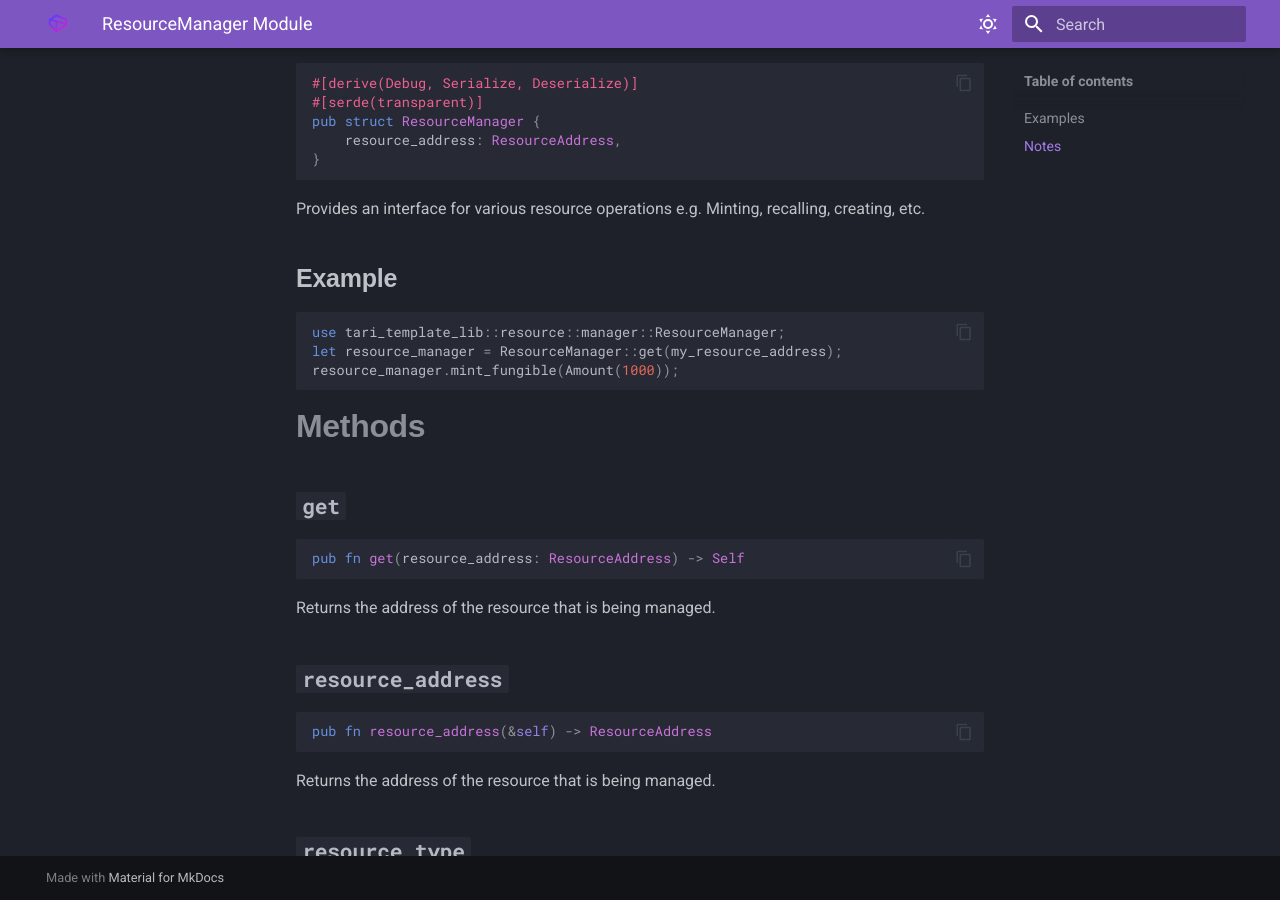
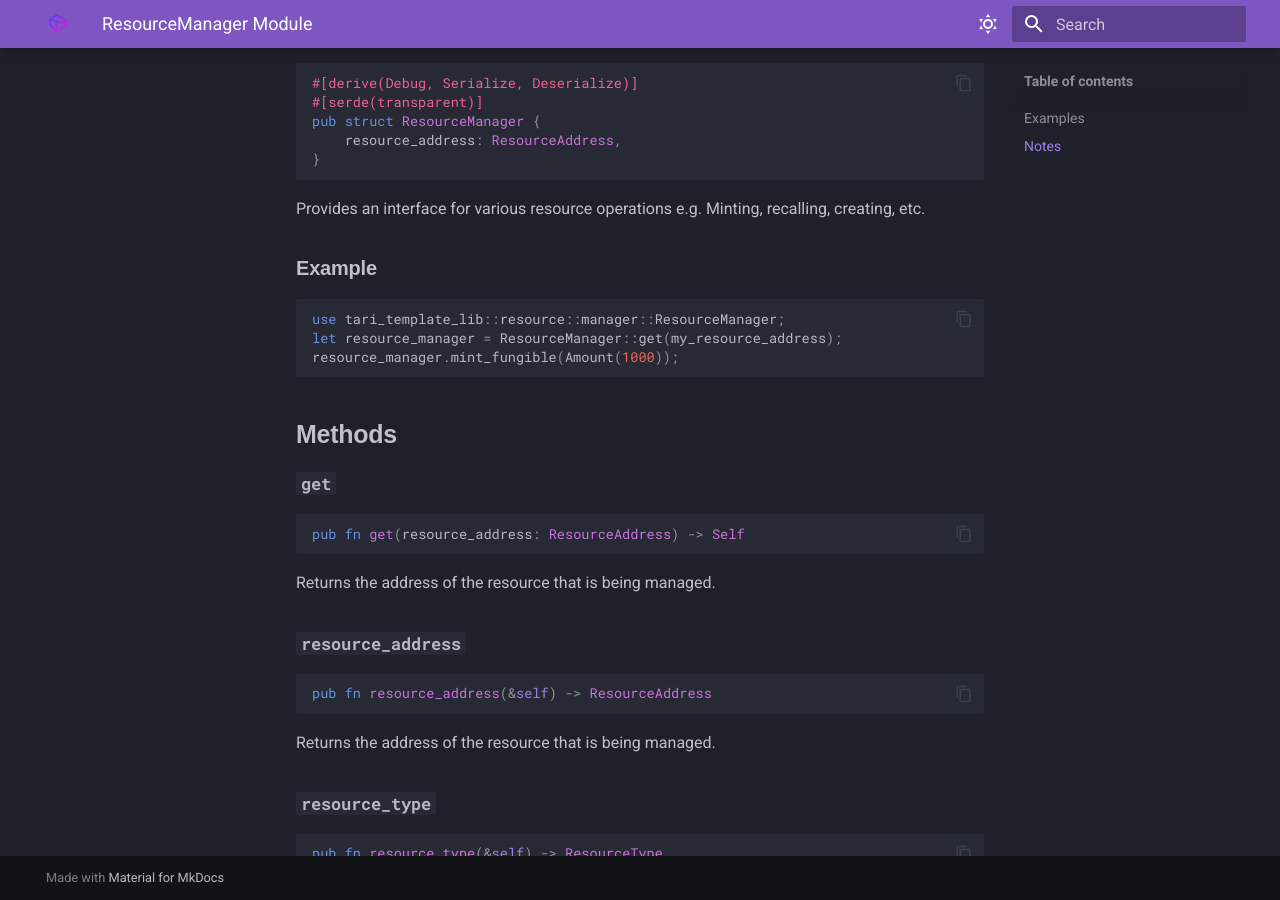
Before and after one commit to tari-project/doc-playground, an MkDocs documentation site: the page built from docs/template-lib-resource-manager.md, in a window 1280 px wide and 900 px high, scrolled down 938 px. Built offline with MkDocs 1.6.1 and Material for MkDocs 9.7.7, drawn with Linux system fonts in a browser that asks for light colours.

Commit message:
Fix heading structure

````diff
--- a/docs/template-lib-resource-manager.md
+++ b/docs/template-lib-resource-manager.md
@@ -42,7 +42,7 @@ pub struct ResourceManager {
 
 Provides an interface for various resource operations e.g. Minting, recalling, creating, etc.
 
-## Example
+### Example
 
 ```rust
 use tari_template_lib::resource::manager::ResourceManager;
@@ -50,9 +50,9 @@ let resource_manager = ResourceManager::get(my_resource_address);
 resource_manager.mint_fungible(Amount(1000));
 ```
 
-# Methods
+## Methods
 
-## `get`
+### `get`
 
 ```rust
 pub fn get(resource_address: ResourceAddress) -> Self
@@ -60,7 +60,7 @@ pub fn get(resource_address: ResourceAddress) -> Self
 
 Returns the address of the resource that is being managed.
 
-## `resource_address`
+### `resource_address`
 
 ```rust
 pub fn resource_address(&self) -> ResourceAddress
@@ -68,7 +68,7 @@ pub fn resource_address(&self) -> ResourceAddress
 
 Returns the address of the resource that is being managed.
 
-## `resource_type`
+### `resource_type`
 
 ```rust
 pub fn resource_type(&self) -> ResourceType
@@ -80,7 +80,7 @@ A public function that returns the resource type of the resource being managed.
 
 If the resource type is not recognized on a resource or if the resource address is not set via ResourceManager.
 
-## `create`
+### `create`
 
 ```rust
 pub(crate) fn create(
@@ -156,7 +156,7 @@ let (address, bucket) = resource_manager.create(
 );
 ```
 
-## `mint_confidential`
+### `mint_confidential`
 
 ```rust
 pub fn mint_confidential(&self, statement: ConfidentialOutputStatement) -> Bucket
@@ -189,7 +189,7 @@ let bucket = resource_manager.mint_confidential(statement);
 // The returned Bucket contains the newly minted confidential tokens.
 ```
 
-## `mint_stealth`
+### `mint_stealth`
 
 ```rust
 pub fn mint_stealth(&self, statement: StealthMintStatement)
@@ -218,7 +218,7 @@ let bucket = resource_manager.mint_stealth(statement);
 // The returned Bucket contains the newly minted stealth tokens.
 ```
 
-## `mint_non_fungible`
+### `mint_non_fungible`
 
 ```rust
 pub fn mint_non_fungible<T: Serialize, U: Serialize>(
@@ -267,7 +267,7 @@ let nft = resource_manager.mint_non_fungible(
 // The returned Bucket contains the newly minted NFT.
 ```
 
-## `mint_many_non_fungible`
+### `mint_many_non_fungible`
 
 ```rust
 pub fn mint_many_non_fungible<T: Serialize + ?Sized, U: Serialize + ?Sized>(
````
